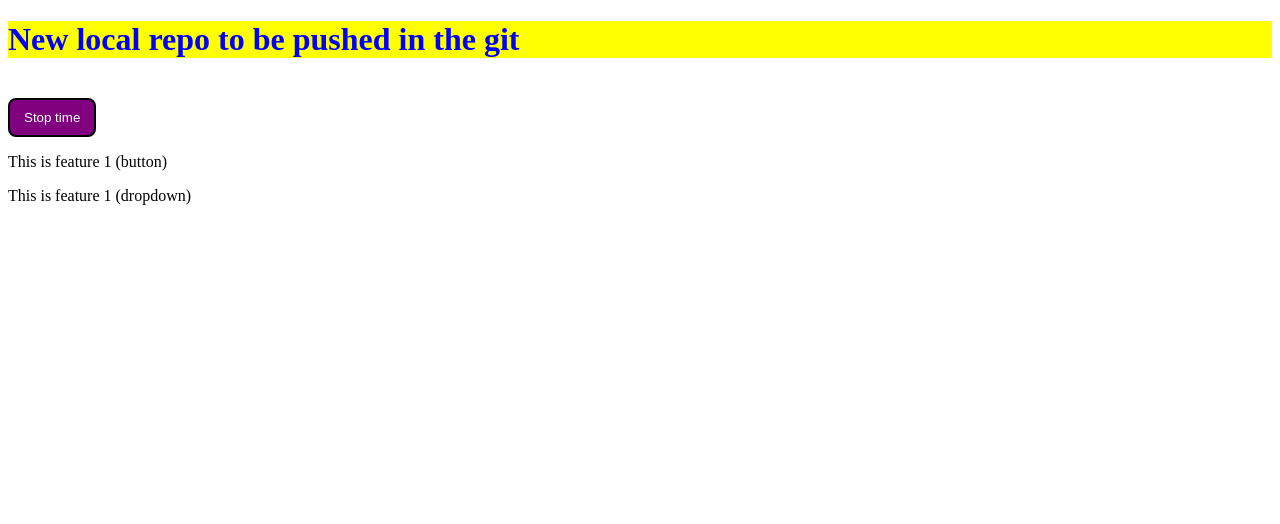
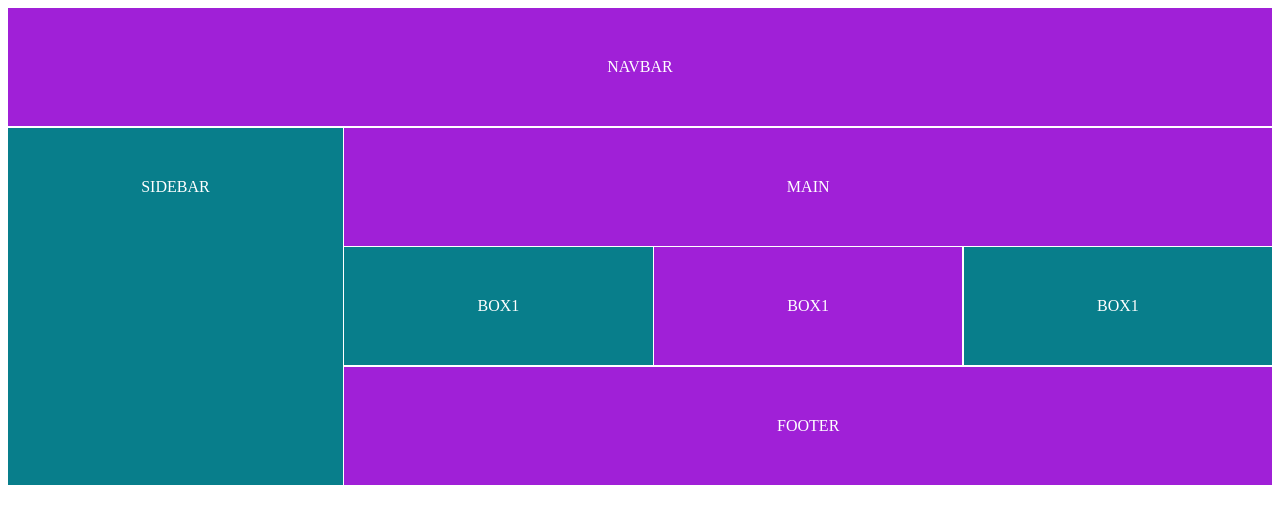
Before and after one commit to suman-hessa/new_repo, a plain HTML site: page index.html in a window 1280 px wide. Drawn offline with Linux system fonts and the light colour scheme.

Commit message:
Adding new practice commits

```diff
--- a/index.html
+++ b/index.html
@@ -3,24 +3,64 @@
 <head>
     <meta charset="UTF-8">
     <meta name="viewport" content="width=device-width, initial-scale=1.0">
-    <title>New local repo to be pushed in the git</title>
-    <link rel="stylesheet" href="style.css">
+    <title>Css grids</title>
+    <style>
+       #container{
+        height:600;
+        width:700;
+     display:grid;
+    grid-gap:0.1rem;
+    grid-template-areas:'navbar navbar navbar navbar'
+                         'sidebar main main main '
+                         'sidebar box4 box5 box6'
+                         'sidebar footer footer footer';
+                         grid-template-columns:repeat(4), 1fr;
+                         grid-template-rows:repeat(2), 1fr;
+        }
+        .item:nth-child(2n){
+            background-color:#087E8B;
+        }
+        .item:nth-child(2n+1){
+            background-color:rgb(160, 32, 215);
+        }
+        .item{
+            background-color:#BFD7EA;
+            padding:50px;
+            text-align:center;
+            color:white;
+        }
+        #navbar{
+            grid-area:navbar;
+        }
+        #sidebar{
+            grid-area:sidebar;
+        }
+        #main{
+            grid-area:main;
+        }
+        #box4{
+            grid-area:box4;
+        }
+        #box5{
+            grid-area:box5;
+        }
+        #box6{
+            grid-area:box6;
+        }
+        #footer{
+            grid-area:footer;
+        }
+    </style>
 </head>
 <body>
-    <header>
-        <h1>New local repo to be pushed in the git</h1>
-    </header>
-    <span id="time"></span>
-    <br>
-    <button id ="btn" onclick="stop()">Stop time</button>
-    <p>This is feature 1 (button)</p>
-    <p>This is feature 1 (dropdown)</p>
-
-    <div class="clock">
-        <span id="time">
-
-        </span>
+    <div id ="container">
+        <div id="navbar" class="item">NAVBAR</div>
+        <div id="sidebar" class="item">SIDEBAR</div>
+        <div id="main" class="item">MAIN</div>
+        <div id="box4" class="item">BOX1</div>
+        <div id="box5" class="item">BOX1</div>
+        <div id="box6" class="item">BOX1</div>
+        <div id="footer" class="item">FOOTER</div>
     </div>
-    <script src ="script.js"></script>
 </body>
 </html>
--- a/script.js
+++ b/script.js
@@ -55,7 +55,7 @@ let timeOut = setTimeout(displayDate, 5000);
 //     clearInterval(intv);
 // }
 
-
+/*
 let greet = () =>{
    console.log("Good morning and have a nice day. ");
 }
@@ -89,3 +89,90 @@ let object1 ={
        }
      }
      object1.speak();
+
+
+   let speak = ()=> "Hello World";
+
+   let arr = [5, 4, 3, 2, 1];
+   function hello (){
+      let arr = [1 ,2 ,3 , 4 ,5 ];
+       this.forEach(function f(element){
+         console.log(element);
+       });
+   }
+
+       function printNum(item){
+         console.log(item);
+       }
+
+   let numbers = ["suman", "rahul" , "sohan", "mohan"];
+   numbers.forEach(printNum);
+
+
+
+  let m = Math;
+  console.log(m);
+ console.log("The value of Math.E is "+Math.E);
+ console.log("The value of Math.PI is "+Math.PI);
+
+let a = 34;
+let b = 34.23434;
+let c = 90.34;
+
+console.log("The round of a and b are : "+ Math.round(a), Math.round(b));
+
+console.log("3 raised to the power 3 is :"+ Math.pow(3, 3));
+console.log("2 raised to the power 5 is :"+ Math.pow(2, 5));
+console.log("2 raised to the power 3 is :"+ Math.pow(2, 3));
+
+console.log("The square root of 25 is "+Math.sqrt(25));
+console.log("The square root of 3 is :"+ Math.sqrt(3));
+console.log("The square root of 2 is :"+ Math.sqrt(2));
+
+// for rounding up and down of the value :
+
+console.log("The rounding of the value 39. 3 is :"+Math.ceil(39.4));
+console.log("The rounding off the value 3.9 is :"+ Math.floor(3.9));
+
+let r = Math.random();
+console.log("This is our random number without being rounded :", r);
+console.log("This is our random number : ",Math.round(r));
+
+// let find the random number between 50 and 100 :
+  let x = 50;
+  let y = 100;
+let r1 = x + (y-x)*Math.random();
+
+console.log("The random number between 50 and 100 is : ", Math.round(r1));
+console.log("The random no. is : " + Math.random()*100);
+*/
+// let's know about JSON :
+
+let jsonObj = {
+  name : "Suman",
+  channel : "Dark Gamer's Zone ",
+  age  : 20,
+  gender : "male"
+}
+
+console.log(jsonObj);
+
+// JSON is used to transfer one object from one server to another by first converting that object into string and then transfer it to any server
+
+let myJsonStr = JSON.stringify(jsonObj);
+console.log(myJsonStr);
+
+myJsonStr = myJsonStr.replace("Suman", "Duman");
+console.log(myJsonStr.length)
+console.log(myJsonStr.indexOf("Duman"));
+console.log(myJsonStr);
+
+let newJsonStr = JSON.parse(myJsonStr);
+console.log(newJsonStr);
+let text = '{ "employees" : [' +
+'{ "firstName":"John" , "lastName":"Doe" },' +
+'{ "firstName":"Anna" , "lastName":"Smith" },' +
+'{ "firstName":"Peter" , "lastName":"Jones" } ]}';
+
+text = JSON.parse(text);
+console.log(text);
```
